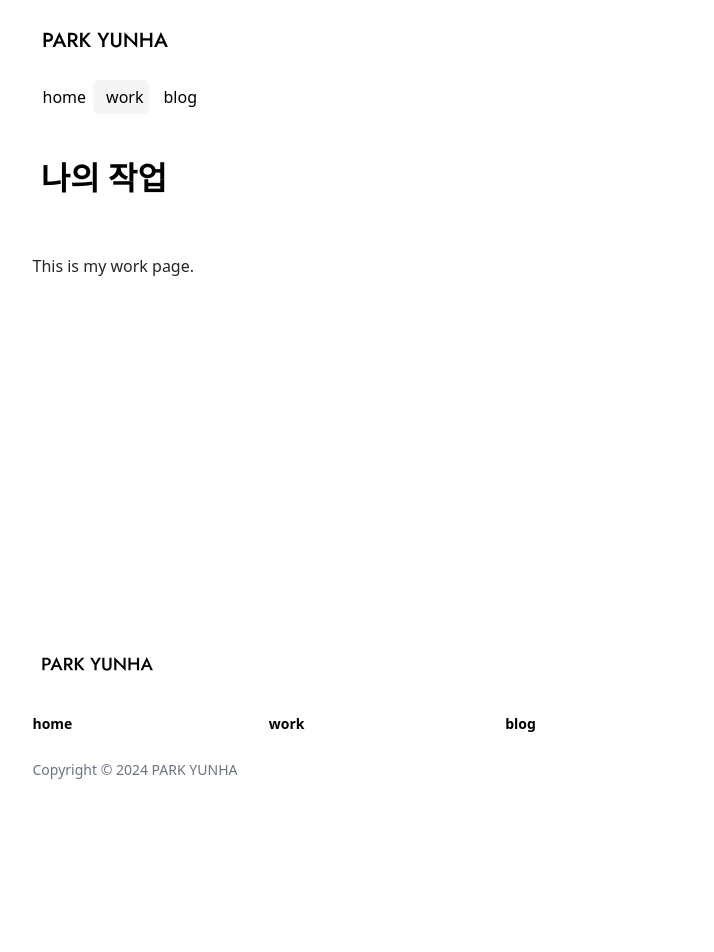
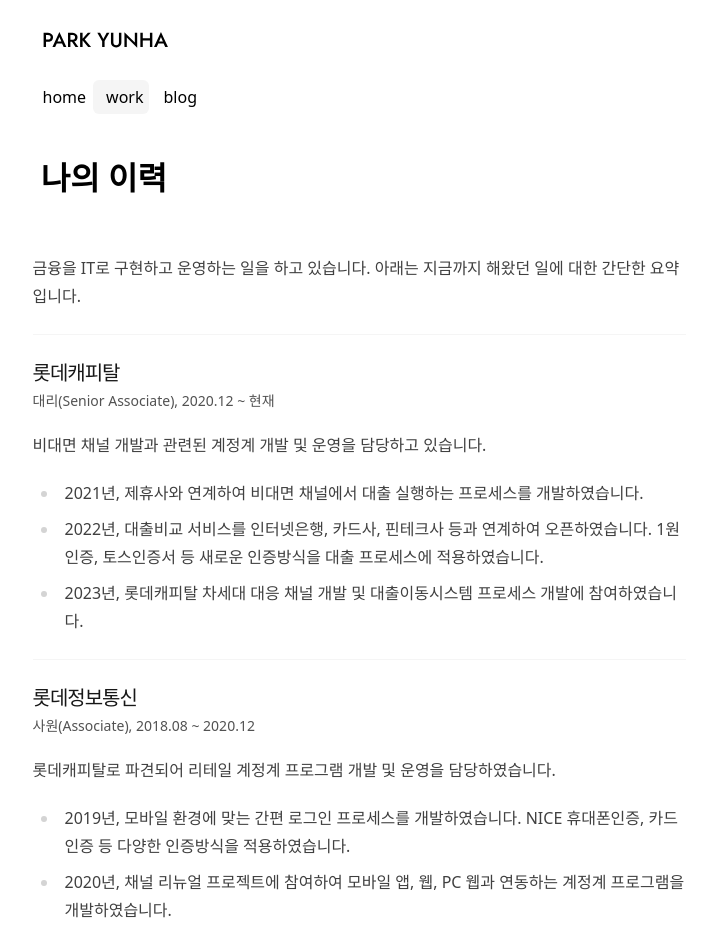
Before and after one commit to llighter/parkyunha.com, a Next.js app: page /work in a window 1280 px wide. Shown: the top 952 px of the page, without its empty margins (281-995 px from the left). Before the commit the page ends 800 px from the top, so only its background shows below. Built offline with nearby package versions, Linux system fonts and the light colour scheme.

Commit message:
work 페이지 작성하기 Fixes #65

```diff
--- a/app/work/page.tsx
+++ b/app/work/page.tsx
@@ -1,3 +1,10 @@
+import { Metadata } from "next";
+
+export const metadata: Metadata = {
+  title: "Work",
+  description: "A summary of my work",
+};
+
 export default function WorkPage() {
   return (
     <section className={`mt-0 overflow-hidden pb-10 tablet:pb-16 laptop:pb-20`}>
@@ -8,11 +15,60 @@
           <h2
             className={`my-8 text-[24px] font-bold @[576px]:text-[28px] @[653px]:text-[32px]`}
           >
-            &nbsp;나의 작업
+            &nbsp;나의 이력
           </h2>
         </div>
-        <div className={`grid gap-8`}>
-          <p className={`my-5 text-neutral-800`}>This is my work page.</p>
+        <div className={`prose prose-neutral`}>
+          <p>
+            금융을 IT로 구현하고 운영하는 일을 하고 있습니다. 아래는 지금까지
+            해왔던 일에 대한 간단한 요약입니다.
+          </p>
+          <hr className="my-6 border-neutral-100" />
+          <h2 className="font-medium text-xl mb-1 tracking-tighter">
+            롯데캐피탈
+          </h2>
+          <p className="text-neutral-600 text-sm">
+            대리(Senior Associate), 2020.12 ~ 현재
+          </p>
+          <p>
+            비대면 채널 개발과 관련된 계정계 개발 및 운영을 담당하고 있습니다.
+          </p>
+          <ul>
+            <li>
+              2021년, 제휴사와 연계하여 비대면 채널에서 대출 실행하는 프로세스를
+              개발하였습니다.
+            </li>
+            <li>
+              2022년, 대출비교 서비스를 인터넷은행, 카드사, 핀테크사 등과
+              연계하여 오픈하였습니다. 1원 인증, 토스인증서 등 새로운 인증방식을
+              대출 프로세스에 적용하였습니다.
+            </li>
+            <li>
+              2023년, 롯데캐피탈 차세대 대응 채널 개발 및 대출이동시스템
+              프로세스 개발에 참여하였습니다.
+            </li>
+          </ul>
+          <hr className="my-6 border-neutral-100" />
+          <h2 className="font-medium text-xl mb-1 tracking-tighter">
+            롯데정보통신
+          </h2>
+          <p className="text-neutral-600 text-sm">
+            사원(Associate), 2018.08 ~ 2020.12
+          </p>
+          <p>
+            롯데캐피탈로 파견되어 리테일 계정계 프로그램 개발 및 운영을
+            담당하였습니다.
+          </p>
+          <ul>
+            <li>
+              2019년, 모바일 환경에 맞는 간편 로그인 프로세스를 개발하였습니다.
+              NICE 휴대폰인증, 카드인증 등 다양한 인증방식을 적용하였습니다.
+            </li>
+            <li>
+              2020년, 채널 리뉴얼 프로젝트에 참여하여 모바일 앱, 웹, PC 웹과
+              연동하는 계정계 프로그램을 개발하였습니다.
+            </li>
+          </ul>
         </div>
       </div>
     </section>
```
